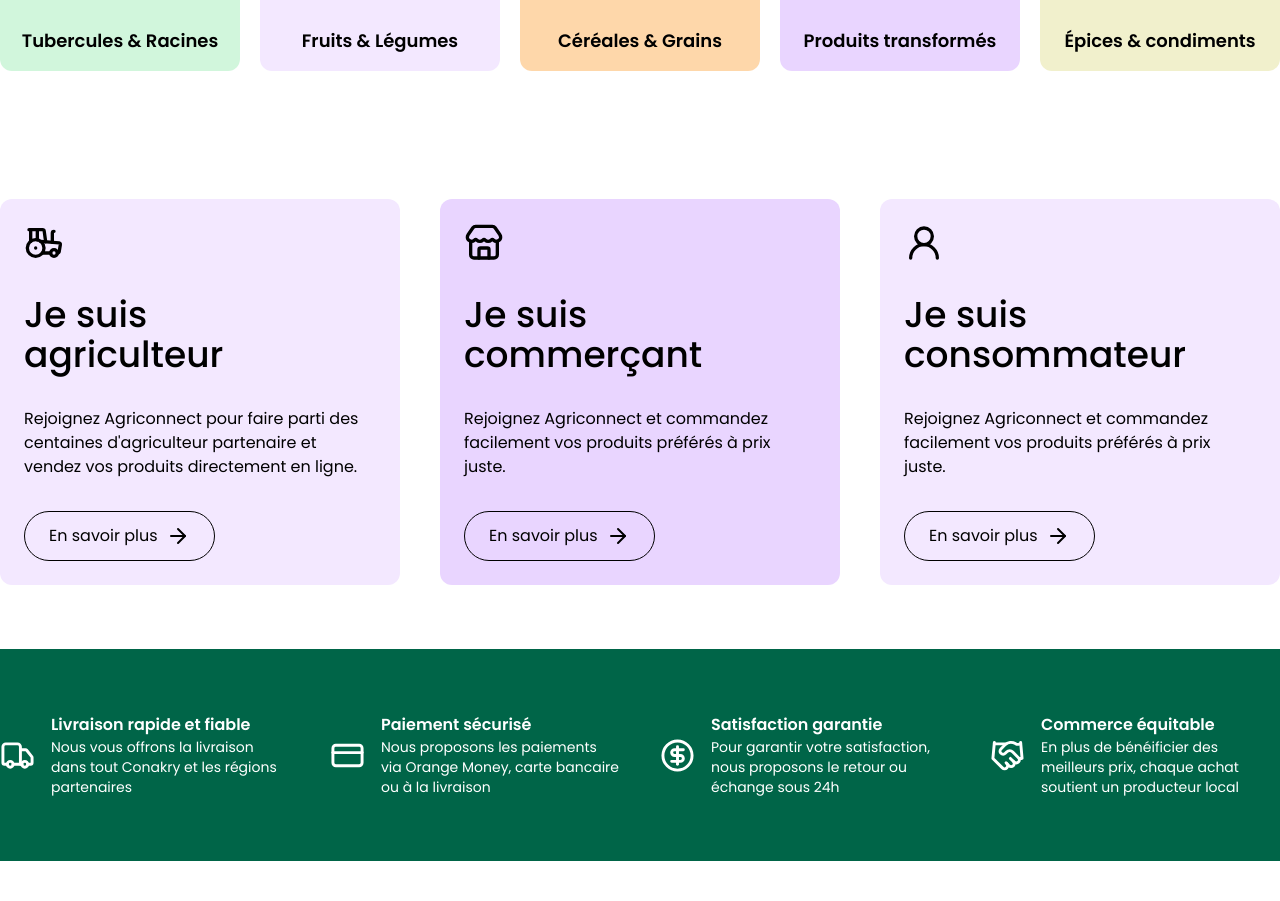
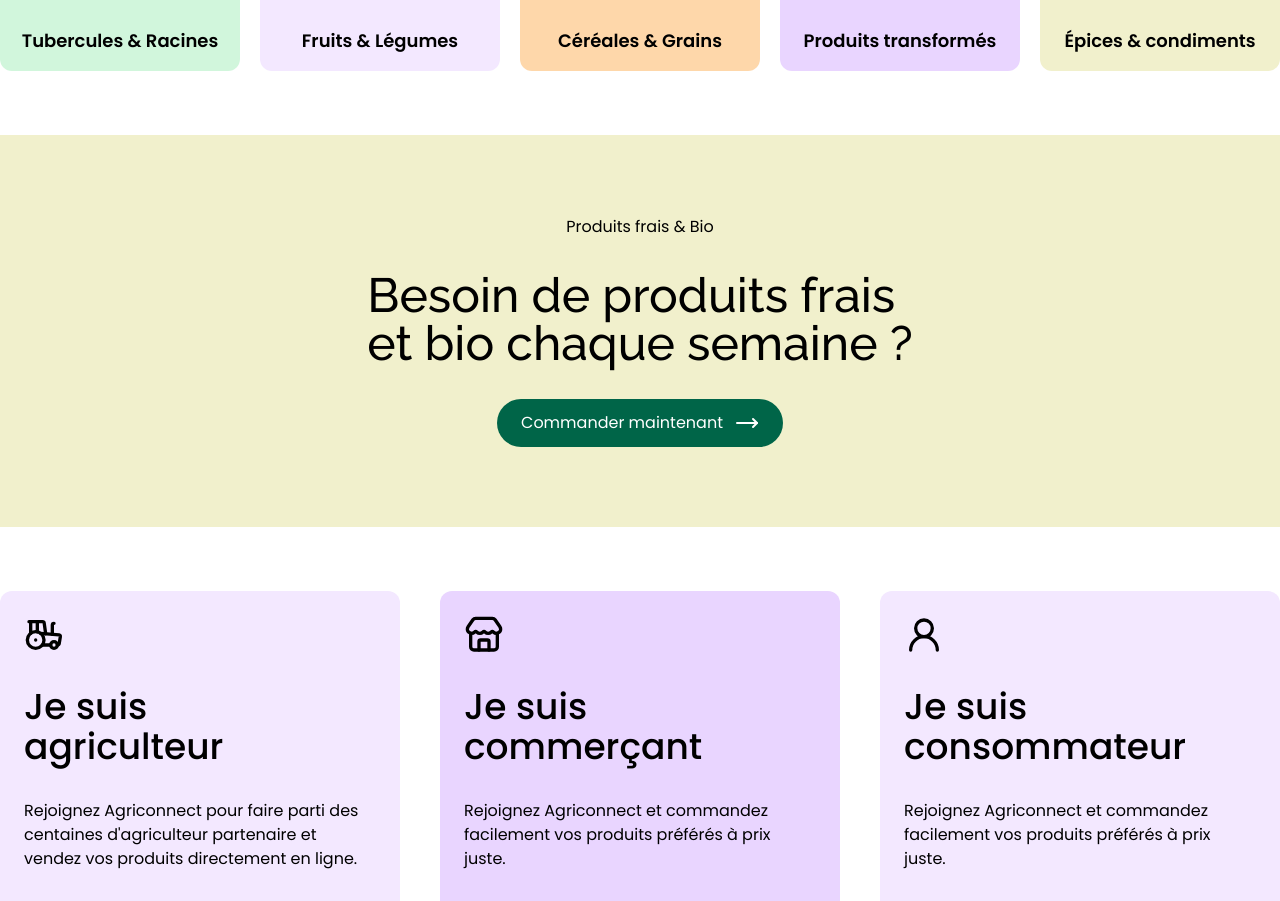
Before and after one commit to DaniOmer/agriconnect-frontend, a Next.js app: page / in a window 1280 px wide. Shown: the part 960-1861 px from the top of the page. Built offline with nearby package versions, Linux system fonts and the light colour scheme; a web font is replaced by a local one.

Commit message:
Implement call to action section

```diff
--- a/src/app/page.tsx
+++ b/src/app/page.tsx
@@ -1,5 +1,6 @@
 import Banner from "@/components/sections/banner";
 import Categories from "@/components/sections/categories";
+import CallToAction from "@/components/sections/callToAction";
 import Community from "@/components/sections/community";
 import Trust from "@/components/sections/trust";
 
@@ -9,6 +10,7 @@ export default function Home() {
       <main>
         <Banner />
         <Categories />
+        <CallToAction />
         <Community />
         <Trust />
       </main>
--- /dev/null
+++ b/src/components/sections/callToAction.tsx
@@ -0,0 +1,23 @@
+import Link from "next/link";
+import { MoveRight } from "lucide-react";
+
+function CallToAction() {
+  return (
+    <section className="bg-foreground py-20">
+      <div className="container mx-auto flex flex-col justify-center items-center gap-8 px-4 xl:px-0">
+        <h1>Produits frais & Bio</h1>
+        <p className="text-3xl lg:text-5xl font-medium font-title leading-10">
+          Besoin de produits frais <br /> et bio chaque semaine ?
+        </p>
+        <Link
+          href="/store"
+          className="w-fit flex gap-3 px-6 py-3 rounded-full bg-banner text-white"
+        >
+          Commander maintenant
+          <MoveRight />
+        </Link>
+      </div>
+    </section>
+  );
+}
+export default CallToAction;
```
